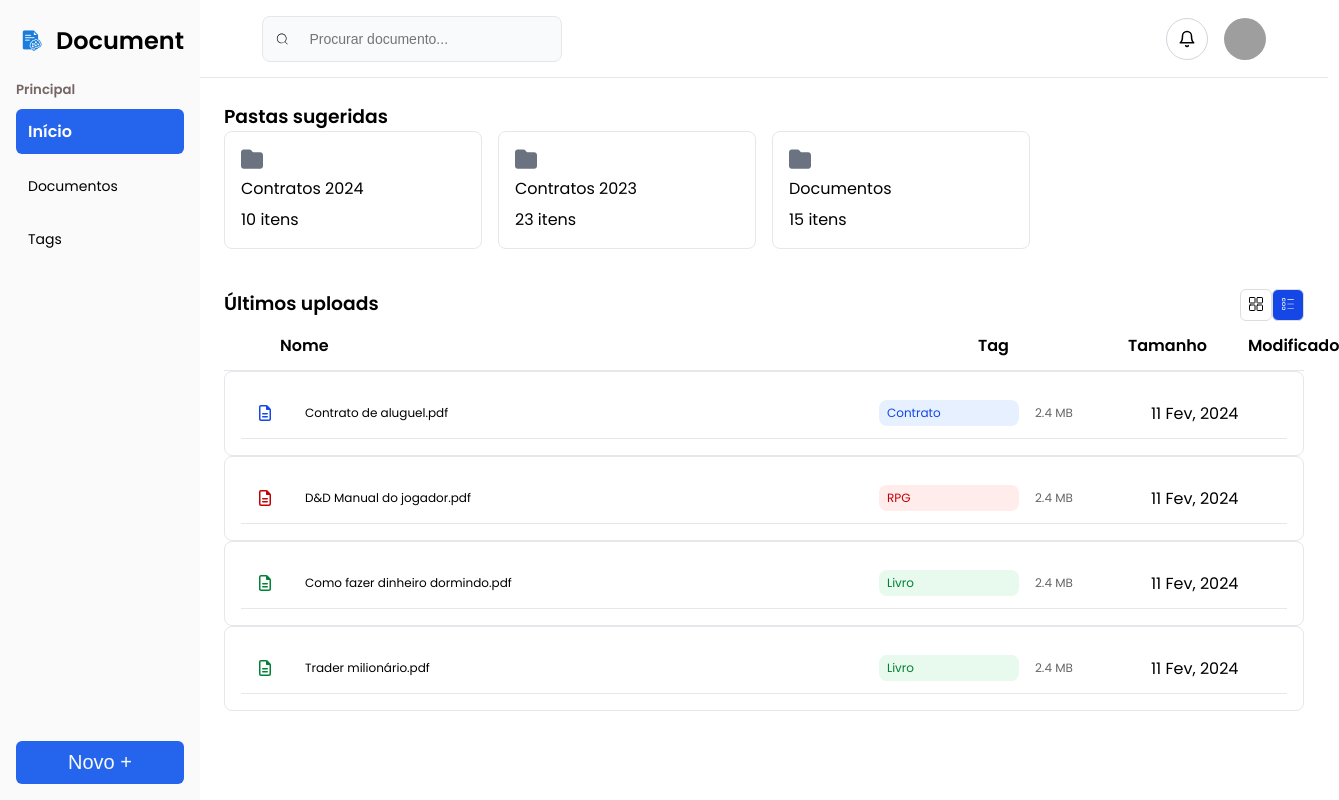
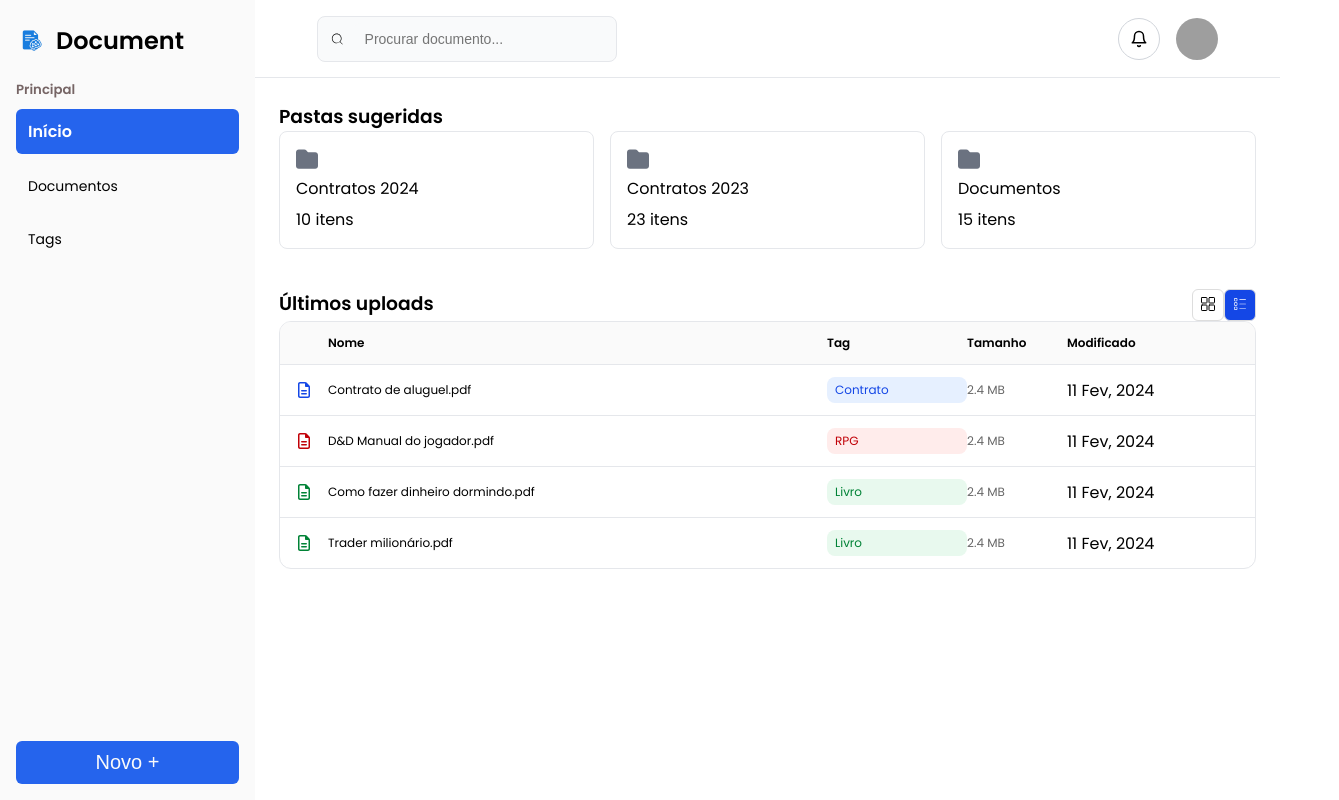
Before and after one commit to GustavoEmanuelGM/-document-rag-chat-front, a React (Vite) app: page / in a window 1280 px wide. Both pictures are taken after a click on the button 1240 px from the left and 305 px from the top of the page. Shown: the whole page, 1339 px wide, since content can reach past the window. Built offline with nearby package versions, Linux system fonts and the light colour scheme; grey boxes are pictures that could not be loaded.

Commit message:
upd list2

```diff
--- a/src/components/UploadCard.jsx
+++ b/src/components/UploadCard.jsx
@@ -4,44 +4,34 @@ import styles from "./UploadCard.module.css";
 import { FaRegFileLines } from "react-icons/fa6";
 
 function UploadCard({ name, tag, size, listView }) {
-  // MODO LISTA
+  // ===== MODO LISTA =====
   if (listView) {
     return (
+      <div className={styles.listCard}>
+        <FaRegFileLines
+          className={`${styles.icon} ${styles[tag.toLowerCase()]} ${styles.listIcon}`}
+        />
+
+        <span className={styles.name}>{name}</span>
+
+        <Tags label={tag} type={tag.toLowerCase()} />
+
+        <span className={styles.size}>{size}</span>
+
+        <span className={styles.date}>11 Fev, 2024</span>
+
+      </div>
+    );
+  }
+
+  // ===== MODO GRID =====
+  return (
     <CardBase>
-      <div className={listView ? styles.listCard : styles.gridCard}>
-
-        {/* COLUNA 1 - ÍCONE */}
+      <div className={styles.gridCard}>
         <FaRegFileLines
           className={`${styles.icon} ${styles[tag.toLowerCase()]}`}
         />
 
-        {/* COLUNA 2 - NOME */}
-        <p className={styles.name}>{name}</p>
-
-        {/* COLUNA 3 - TAG */}
-        <Tags label={tag} type={tag.toLowerCase()} />
-
-        {/* COLUNA 4 - TAMANHO */}
-        <span className={styles.size}>{size}</span>
-
-        {/* COLUNA 5 - MODIFICADO / AÇÕES */}
-        <span className={styles.modified}>11 Fev, 2024</span>
-
-      </div>
-    </CardBase>
-  );
-  }
-
-  // MODO GRID
-  return (
-    <CardBase>
-      <div className={styles.gridCard}>
-        <FaRegFileLines className={`
-        ${styles.icon}
-        ${styles[tag.toLowerCase()]}
-        ${listView ? styles.iconList : styles.iconGrid}
-        `}
-      />
         <p className={styles.name}>{name}</p>
 
         <div className={styles.info}>
--- a/src/components/UploadCard.module.css
+++ b/src/components/UploadCard.module.css
@@ -20,23 +20,27 @@
   font-size: 22px;
 }
 
-.iconList {
-  font-size: 16px;
-}
-
 .listCard {
   display: grid;
   grid-template-columns:
-    32px
-    1fr
-    140px
-    100px
-    120px;
+  32px
+  1fr
+  140px
+  100px
+  140px
+  32px;
 
   align-items: center;
-  gap: 16px;
   padding: 12px 16px;
   border-bottom: 1px solid #e5e7eb;
+}
+
+.listCard:last-child {
+  border-bottom: none;
+}
+
+.listIcon {
+  font-size: 16px;
 }
 
 .name {
--- a/src/pages/Home/Home.module.css
+++ b/src/pages/Home/Home.module.css
@@ -41,23 +41,33 @@
   gap: 16px;
 }
 
+.listWrapper {
+  border: 1px solid #e5e7eb;
+  border-radius: 12px;
+  overflow: hidden;
+}
+
 .listHeader {
   display: grid;
-  grid-template-columns: 40px 1fr 150px 120px 40px;
+  grid-template-columns:
+  32px
+  1fr
+  140px
+  100px
+  140px
+  32px;
+
   padding: 12px 16px;
+  font-size: 12px;
   font-weight: 600;
   border-bottom: 1px solid #e5e7eb;
+  background: #fafafa;
 }
 
-.list {
-  height: 40px;
-  width: 1080px;
+.listBody {
   display: flex;
   flex-direction: column;
-
 }
-
-
 
 .upfile{
   padding-top:40px;
--- a/src/pages/Home/index.jsx
+++ b/src/pages/Home/index.jsx
@@ -31,6 +31,7 @@ function Home() {
       <div className={styles.upfile}>
         <div className={styles.topcard}>
           <h3>Últimos uploads</h3>
+
           <div>
             <button
               className={`${styles.toggleBtn} ${viewMode === "grid" ? styles.active : ""}`}
@@ -48,10 +49,9 @@ function Home() {
           </div>
         </div>
 
-
-
-        <div className={viewMode === "list" ? styles.list : styles.grid}>
+        {/* LIST MODE */}
         {viewMode === "list" && (
+          <div className={styles.listWrapper}>
             <div className={styles.listHeader}>
               <span></span>
               <span>Nome</span>
@@ -60,22 +60,34 @@ function Home() {
               <span>Modificado</span>
               <span></span>
             </div>
-          )}
 
+            <div className={styles.listBody}>
               {uploadsMock.map(file => (
                 <UploadCard
                   key={file.id}
                   name={file.name}
                   tag={file.tag}
                   size={file.size}
-              listView={viewMode === "list"}
+                  listView
                 />
               ))}
             </div>
+          </div>
+        )}
 
-
-
-
+        {/* GRID MODE */}
+        {viewMode === "grid" && (
+          <div className={styles.grid}>
+            {uploadsMock.map(file => (
+              <UploadCard
+                key={file.id}
+                name={file.name}
+                tag={file.tag}
+                size={file.size}
+              />
+            ))}
+          </div>
+        )}
       </div>
 
 
```
Lines whose indentation alone changed are shown as unchanged.
